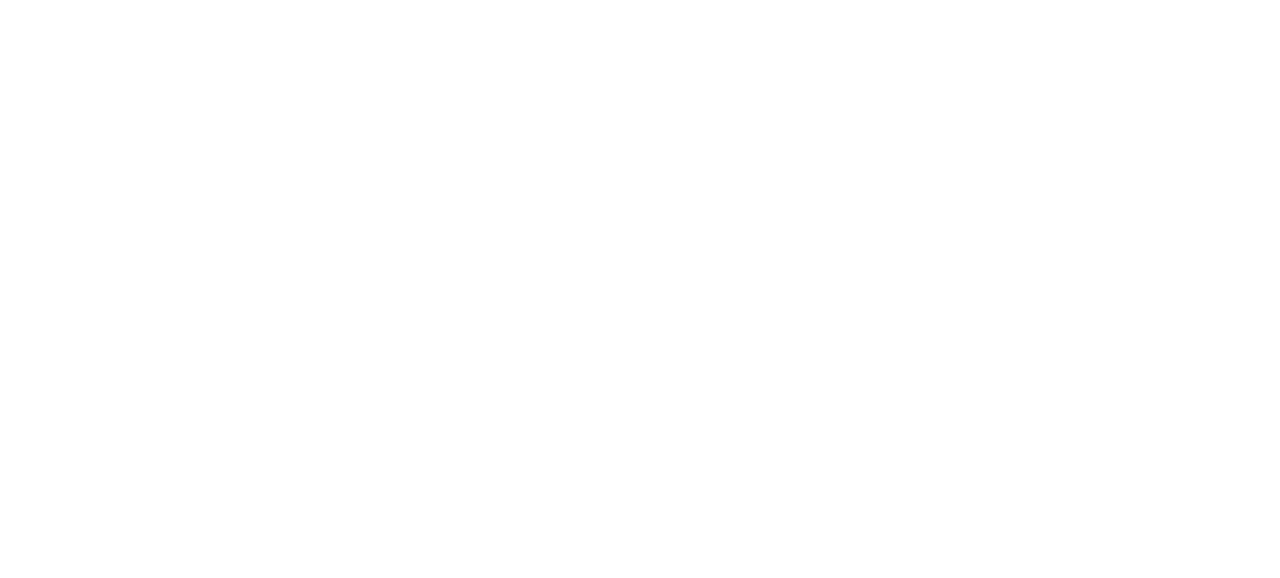
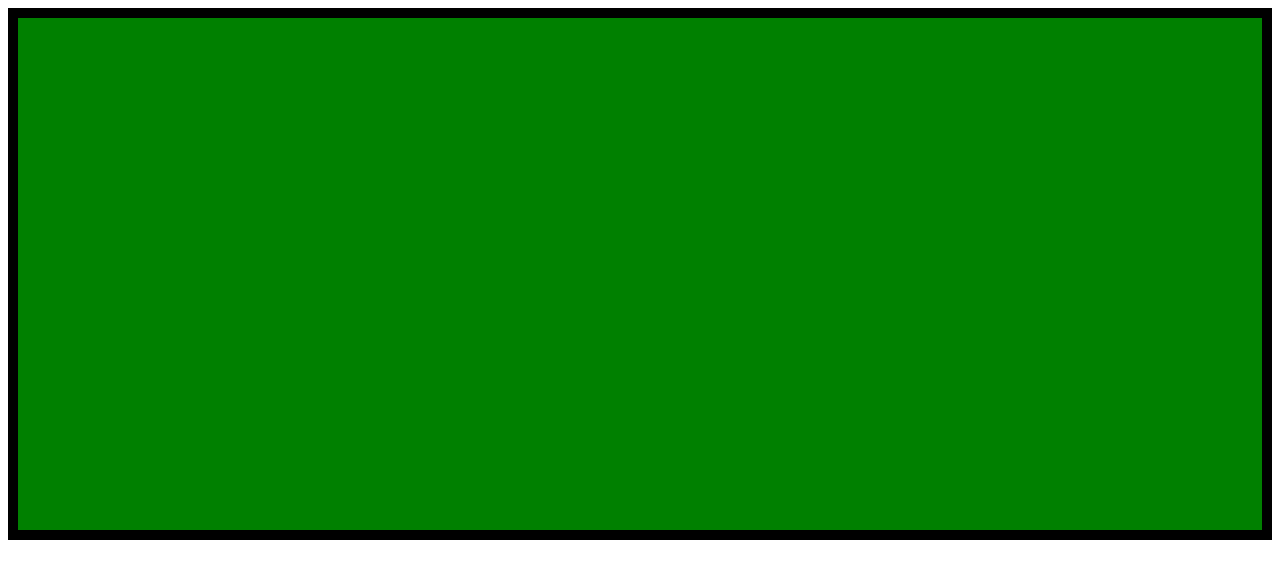
Before and after one commit to luka-danger/etch-a-sketch-odin, a plain HTML site: page sketch/index.html in a window 1280 px wide. Drawn offline with Linux system fonts and the light colour scheme.

Commit message:
Add DOM Manipulation
The code creates a div and a container, but it fills it green instead of creating a 16x16 grid of divs

```diff
--- a/sketch/index.html
+++ b/sketch/index.html
@@ -8,6 +8,6 @@
     <script src="script.js" defer></script>
 </head>
 <body>
-
+    <div class="grid"></div>
 </body>
 </html>
--- a/sketch/script.js
+++ b/sketch/script.js
@@ -2,3 +2,14 @@
 window.addEventListener('load', (event) => {
     console.log('The page has fully loaded');
 });
+
+const grid = document.querySelector('.grid');
+
+// Use nested for loop to create 16x16 divs
+for(let i = 0; i < 16; i++) {
+    for(let j = 0; j < 16; j++) {
+        const gridDiv = document.createElement('div');
+        gridDiv.classList.add('div');
+        grid.appendChild(gridDiv);
+    };
+};
--- a/sketch/style.css
+++ b/sketch/style.css
@@ -0,0 +1,8 @@
+.grid {
+    display: grid;
+    border: 10px solid black;
+}
+
+.div {
+    border: 1px solid green;
+}
```
